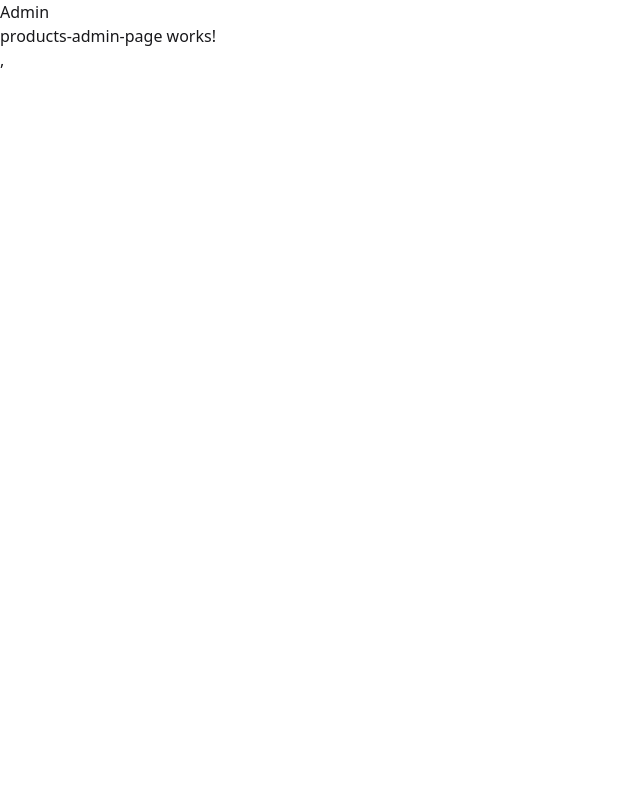
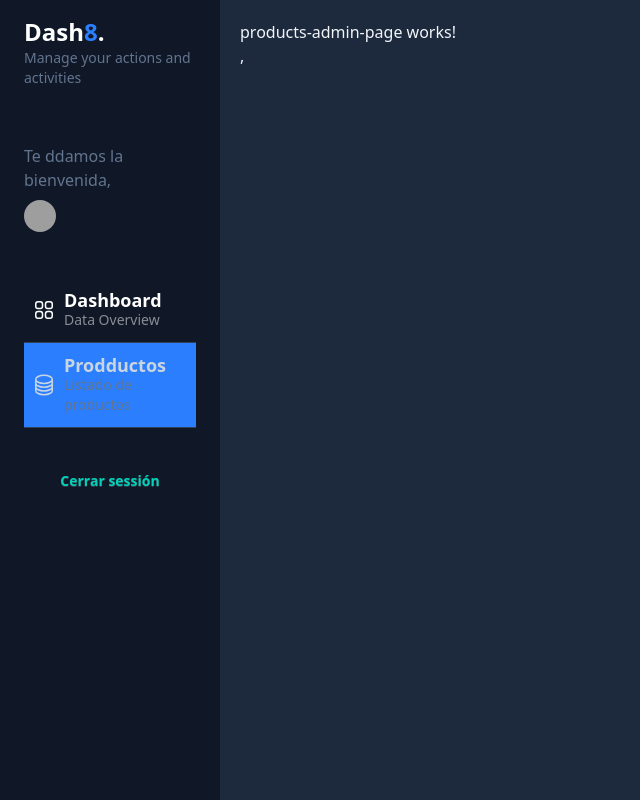
Before and after one commit to jenri019/teslo-shop, an Angular app: page /admin/products in a window 1280 px wide. Shown: the whole page, without its empty margins (0-640 px from the left). Built offline with nearby package versions, Linux system fonts and the light colour scheme; grey boxes are pictures that could not be loaded.

Commit message:
feat: modifying admin dashbord

```diff
--- /dev/null
+++ b/src/app/admin-dashboard/components/admin-dashboard-sidemenu/admin-dashboard-sidemenu-options/admin-dashboard-sidemenu-options.component.html
@@ -0,0 +1,18 @@
+<div id="nav" class="w-full px-6">
+    <a routerLink="item.route" routerLinkActive="bg-blue-800"
+        class="w-full px-2 inline-flex space-x-2 items-center border-b border-slate-700 py-3 hover:bg-white/5 transition ease-linear duration-150">
+        <div>
+            <i class="item.icon"></i>
+        </div>
+        <div class="flex flex-col">
+            <span class="text-lg font-bold leading-5 text-white">item.label</span>
+            <span class="text-sm text-white/50 hidden md:block">item.sublabel</span>
+        </div>
+    </a>
+    <a [routerLink]="`/dashboard/history/`" routerLinkActive="bg-blue-800"
+        class="w-full px-2 inline-flex space-x-2 items-center border-b border-slate-700 py-3 hover:bg-white/5 transition ease-linear duration-150">
+        <div class="flex flex-col">
+            <span class="text-lg font-bold leading-5 text-white">key</span>
+        </div>
+    </a>
+</div>
--- /dev/null
+++ b/src/app/admin-dashboard/components/admin-dashboard-sidemenu/admin-dashboard-sidemenu.component.html
@@ -0,0 +1,3 @@
+<div id="menu" class="w-[220px] bg-gray-900 min-h-screen z-10 text-slate-300 fixed left-0 h-screen overflow-y-auto">
+    <app-admin-dashboard-sidemenu-options />
+</div>
--- a/src/app/admin-dashboard/layouts/admin-dashboard-layout/admin-dashboard-layout.component.html
+++ b/src/app/admin-dashboard/layouts/admin-dashboard-layout/admin-dashboard-layout.component.html
@@ -1,2 +1,68 @@
-<h1>Admin</h1>
-<router-outlet></router-outlet>
+<!-- <router-outlet /> -->
+<div
+    class="bg-slate-800 overflow-y-auto w-screen h-screen antialiased text-slate-300 selection:bg-blue-600 selection:text-white">
+    <div class="flex flex-col relative">
+        <div id="menu"
+            class="w-[220px] bg-gray-900 min-h-screen z-10 text-slate-300 fixed left-0 h-screen overflow-y-auto">
+            <div id="logo" class="my-4 px-6">
+                <h1 class="text-lg md:text-2xl font-bold text-white">Dash<span class="text-blue-500">8</span>.</h1>
+                <p class="text-slate-500 text-sm">Manage your actions and activities</p>
+            </div>
+            <div id="profile" class="px-6 py-10">
+                <p class="text-slate-500 mb-2">Te ddamos la bienvenida,</p>
+                <a href="#" class="inline-flex space-x-2 items-center">
+                    <span>
+                        <img class="rounded-full w-8 h-8"
+                            src="https://images.unsplash.com/photo-1542909168-82c3e7fdca5c?ixlib=rb-4.0.3&ixid=MnwxMjA3fDB8MHxwaG90by1wYWdlfHx8fGVufDB8fHx8&auto=format&fit=crop&w=128&q=80"
+                            alt="">
+                    </span>
+                    <span class="text-sm md:text-base font-bold">
+                        {{ user()?.fullName }}
+                    </span>
+                </a>
+            </div>
+            <div id="nav" class="w-full px-6">
+                <a
+                    routerLink="/admin"
+                    class="w-full px-2 inline-flex space-x-2 items-center border-b border-slate-700 py-3 hover:bg-white/5 transition ease-linear duration-150">
+                    <div>
+                        <svg xmlns="http://www.w3.org/2000/svg" fill="none" viewBox="0 0 24 24" stroke-width="1.5"
+                            stroke="currentColor" class="w-6 h-6 text-white">
+                            <path stroke-linecap="round" stroke-linejoin="round"
+                                d="M3.75 6A2.25 2.25 0 016 3.75h2.25A2.25 2.25 0 0110.5 6v2.25a2.25 2.25 0 01-2.25 2.25H6a2.25 2.25 0 01-2.25-2.25V6zM3.75 15.75A2.25 2.25 0 016 13.5h2.25a2.25 2.25 0 012.25 2.25V18a2.25 2.25 0 01-2.25 2.25H6A2.25 2.25 0 013.75 18v-2.25zM13.5 6a2.25 2.25 0 012.25-2.25H18A2.25 2.25 0 0120.25 6v2.25A2.25 2.25 0 0118 10.5h-2.25a2.25 2.25 0 01-2.25-2.25V6zM13.5 15.75a2.25 2.25 0 012.25-2.25H18a2.25 2.25 0 012.25 2.25V18A2.25 2.25 0 0118 20.25h-2.25A2.25 2.25 0 0113.5 18v-2.25z" />
+                        </svg>
+
+                    </div>
+                    <div class="flex flex-col">
+                        <span class="text-lg font-bold leading-5 text-white">Dashboard</span>
+                        <span class="text-sm text-white/50 hidden md:block">Data Overview</span>
+                    </div>
+                </a>
+                <a
+                    routerLink="/admin/products"
+                    routerLinkActive="bg-blue-500"
+                    class="w-full px-2 inline-flex space-x-2 items-center border-b border-slate-700 py-3 hover:bg-white/5 transition ease-linear duration-150">
+                    <div>
+                        <svg xmlns="http://www.w3.org/2000/svg" fill="none" viewBox="0 0 24 24" stroke-width="1.5"
+                            stroke="currentColor" class="w-6 h-6">
+                            <path stroke-linecap="round" stroke-linejoin="round"
+                                d="M20.25 6.375c0 2.278-3.694 4.125-8.25 4.125S3.75 8.653 3.75 6.375m16.5 0c0-2.278-3.694-4.125-8.25-4.125S3.75 4.097 3.75 6.375m16.5 0v11.25c0 2.278-3.694 4.125-8.25 4.125s-8.25-1.847-8.25-4.125V6.375m16.5 0v3.75m-16.5-3.75v3.75m16.5 0v3.75C20.25 16.153 16.556 18 12 18s-8.25-1.847-8.25-4.125v-3.75m16.5 0c0 2.278-3.694 4.125-8.25 4.125s-8.25-1.847-8.25-4.125" />
+                        </svg>
+                    </div>
+                    <div class="flex flex-col">
+                        <span class="text-lg text-slate-300 font-bold leading-5">Prodductos</span>
+                        <span class="text-sm text-slate-500 hidden md:block">Listado de productos</span>
+                    </div>
+                </a>
+                <!-- MENU ITEM END -->
+
+                <div class="divider my-2"></div>
+
+                <button (click)="_authService.logout()" class="btn btn-secondary btn-ghost text-accent w-full">Cerrar sessión</button>
+            </div>
+        </div>
+        <div class="ml-[220px] w-[calc(100% - 220px)] p-5 flex flex-col flex-1 h-full text-slate-100">
+            <router-outlet />
+        </div>
+    </div>
+</div>
--- a/src/app/admin-dashboard/layouts/admin-dashboard-layout/admin-dashboard-layout.component.ts
+++ b/src/app/admin-dashboard/layouts/admin-dashboard-layout/admin-dashboard-layout.component.ts
@@ -1,11 +1,22 @@
-import { Component } from '@angular/core';
-import { RouterOutlet } from '@angular/router';
+import { Component, computed, inject } from '@angular/core';
+import { RouterLink, RouterLinkActive, RouterOutlet } from '@angular/router';
+import { AdminDashboardSidemenuComponent } from "../../components/admin-dashboard-sidemenu/admin-dashboard-sidemenu.component";
+import { AuthService } from '@auth/services/auth.service';
 
 @Component({
     selector: 'app-admin-dashboard-layout',
     imports: [
-        RouterOutlet
+        RouterOutlet,
+        RouterLink,
+        RouterLinkActive
+        //AdminDashboardSidemenuComponent
     ],
     templateUrl: './admin-dashboard-layout.component.html',
 })
-export class AdminDashboardLayoutComponent { }
+export class AdminDashboardLayoutComponent {
+    _authService = inject(AuthService);
+
+    user = computed(() => {
+        return this._authService.user();
+    });
+}
```
Also changed, not shown: src/app/admin-dashboard/components/admin-dashboard-sidemenu/admin-dashboard-sidemenu-options/admin-dashboard-sidemenu-options.component.ts (added, +11 -0 lines), src/app/admin-dashboard/components/admin-dashboard-sidemenu/admin-dashboard-sidemenu.component.ts (added, +9 -0 lines).
